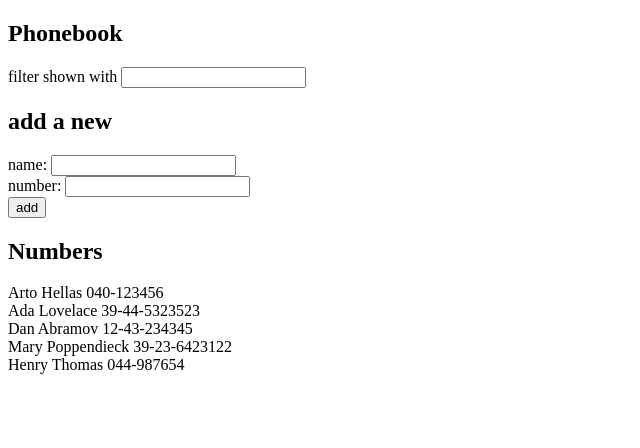
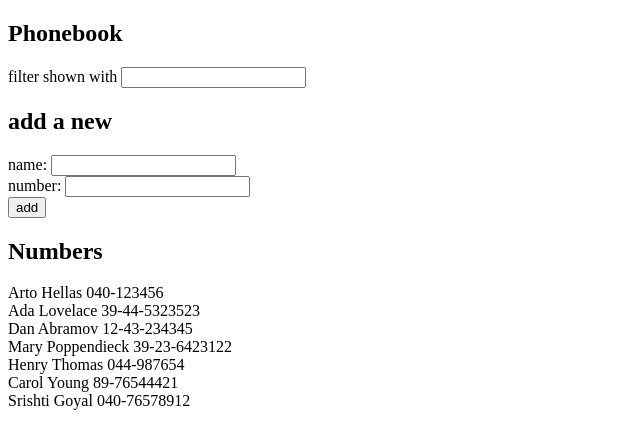
Before and after one commit to Ramya-KR/FullStackOpen_Exercises, a React (Create React App) app in the folder part2/phonebook/: page / in a window 1280 px wide. Shown: the top 448 px of the page, without its empty margins (0-640 px from the left). Built offline with nearby package versions, Linux system fonts and the light colour scheme; data requests are answered from the project's data file.

Commit message:
exercise 2.13

```diff
--- a/part2/phonebook/db.json
+++ b/part2/phonebook/db.json
@@ -24,6 +24,16 @@
       "name": "Henry Thomas",
       "number": "044-987654",
       "id": 5
+    },
+    {
+      "name": "Carol Young",
+      "number": "89-76544421",
+      "id": 6
+    },
+    {
+      "name": "Srishti Goyal",
+      "number": "040-76578912",
+      "id": 7
     }
   ]
 }
--- a/part2/phonebook/src/App.js
+++ b/part2/phonebook/src/App.js
@@ -1,8 +1,8 @@
 import { useState, useEffect } from 'react'
-import axios from 'axios'
 import Persons from './components/Persons'
 import Filter from './components/Filter'
 import PersonForm from './components/PersonForm'
+import personService from './services/persons'
 
 
 const App = () => {
@@ -12,10 +12,9 @@ const App = () => {
   const [filter, setFilter] = useState('')
 
   useEffect(() => {
-    axios
-      .get('http://localhost:3001/persons')
-      .then(response =>
-        setPersons(response.data))
+    personService
+      .getAll()
+      .then(presentPersons => { setPersons(presentPersons) })
   }, [])
 
   const handleNameChange = (event) => {
@@ -42,10 +41,10 @@ const App = () => {
         name: newName,
         number: newNumber
       }
-      axios
-        .post('http://localhost:3001/persons', personObject)
-        .then(response => {
-          setPersons(persons.concat(personObject))
+      personService
+        .create(personObject)
+        .then(newPerson => {
+          setPersons(persons.concat(newPerson))
           setNewNumber('')
           setNewName('')
         })
--- /dev/null
+++ b/part2/phonebook/src/services/persons.js
@@ -0,0 +1,16 @@
+import axios from "axios"
+const baseUrl = 'http://localhost:3001/persons'
+
+const getAll = () => {
+    const request = axios.get(baseUrl)
+    return request.then(response => response.data)
+}
+
+const create = (newObject) => {
+    const request = axios.post(baseUrl, newObject)
+    return request.then(response => response.data)
+}
+
+const personService = { getAll, create }
+
+export default personService
```
